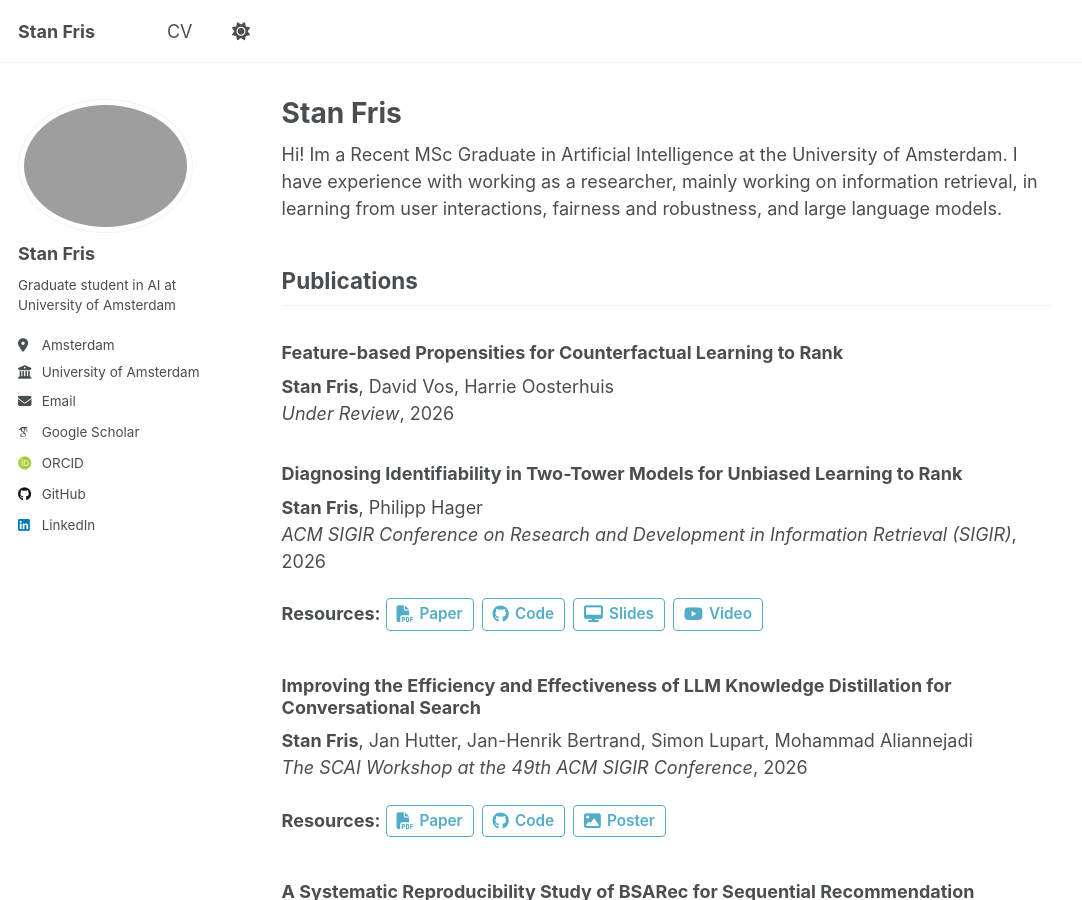
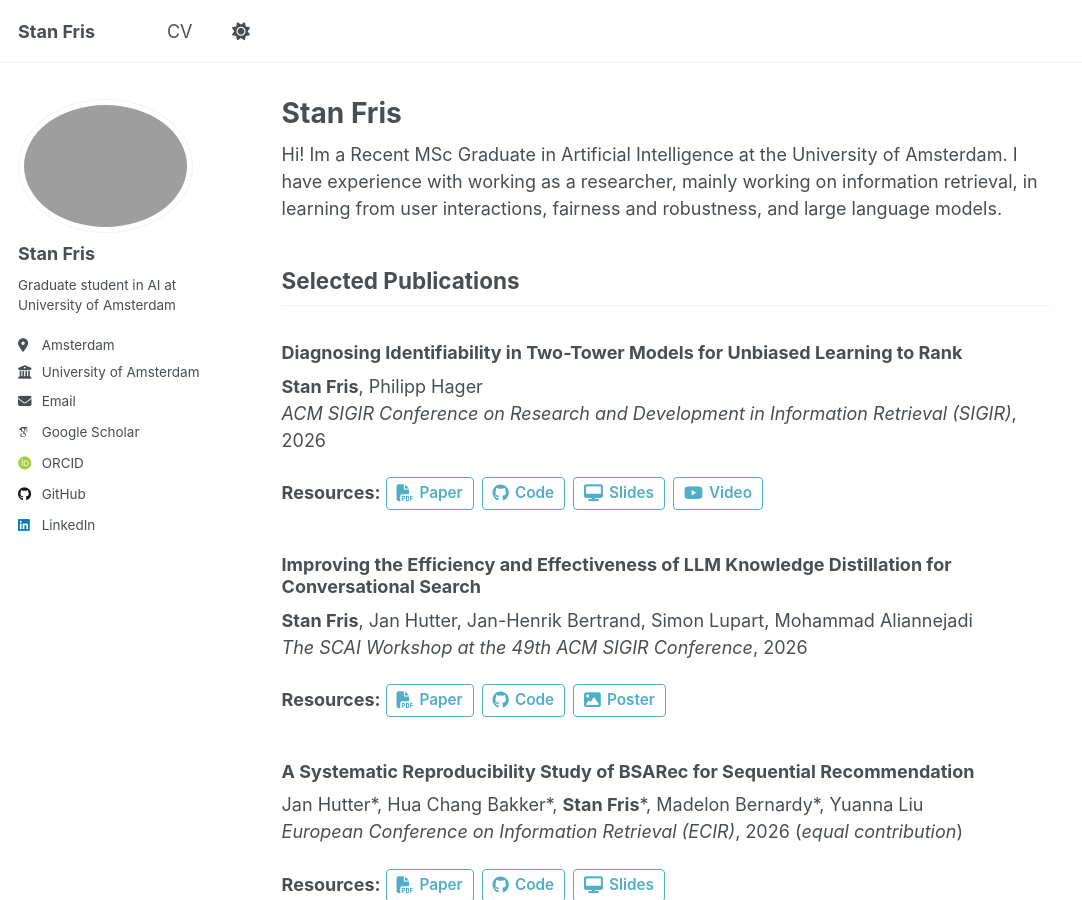
Before and after one commit to stanfris/stanfris.github.io, a Jekyll site: the page built from _pages/about.md, in a window 1280 px wide and 900 px high. Shown: the whole window, without its empty margins (0-1082 px from the left). Built offline with Jekyll 4.4.1, drawn with Linux system fonts in a browser that asks for light colours; some web fonts are replaced; a script that is not in the unit is left out.

Commit message:
add files

```diff
--- a/_pages/about.md
+++ b/_pages/about.md
@@ -9,11 +9,7 @@ redirect_from:
 
 Hi! Im a Recent MSc Graduate in Artificial Intelligence at the University of Amsterdam. I have experience with working as a researcher, mainly working on information retrieval, in learning from user interactions, fairness and robustness, and large language models.
 
-## Publications
-
-### Feature-based Propensities for Counterfactual Learning to Rank
-**Stan Fris**, David Vos, Harrie Oosterhuis
-*Under Review*, 2026
+## Selected Publications
 
 ### Diagnosing Identifiability in Two-Tower Models for Unbiased Learning to Rank
 **Stan Fris**, Philipp Hager
```
